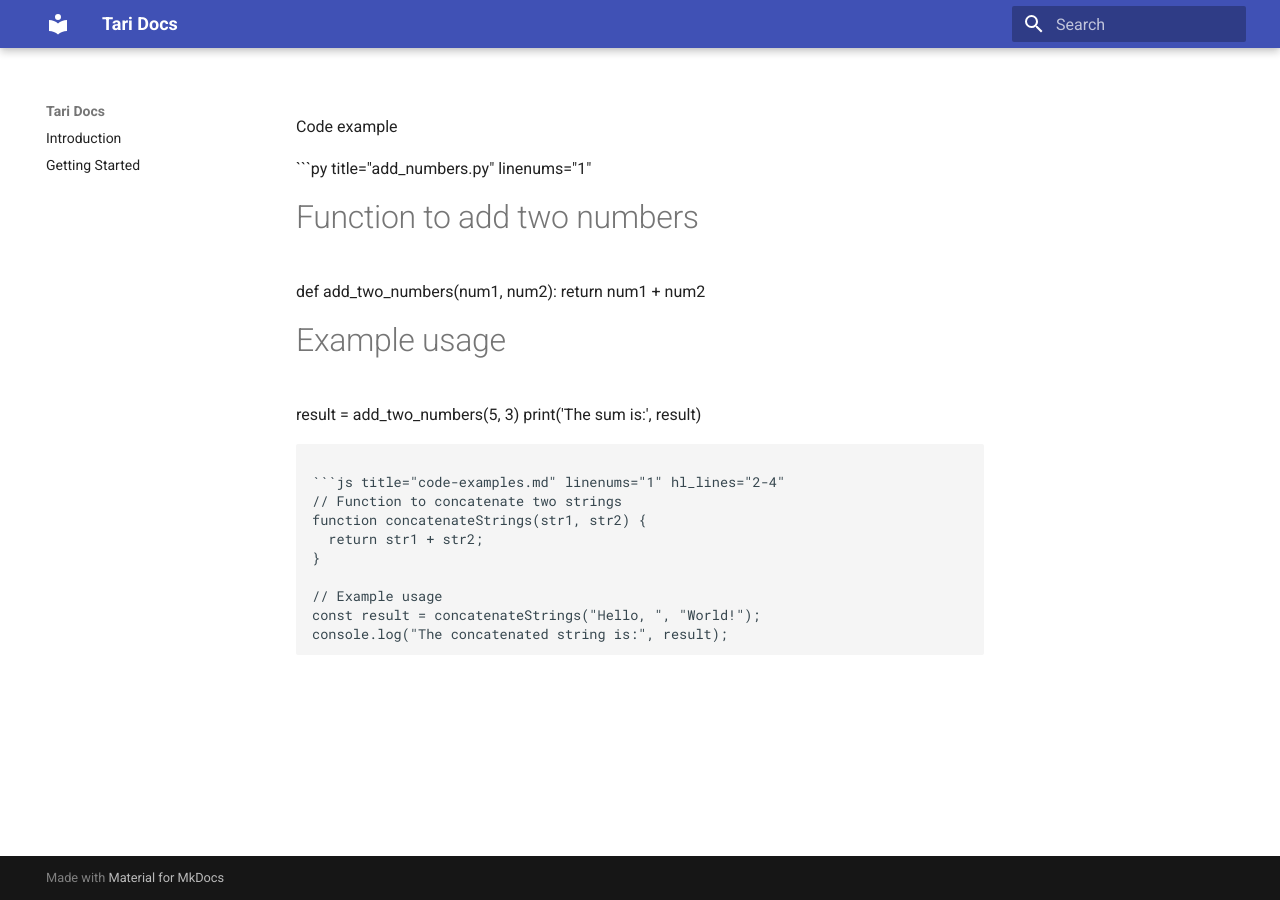
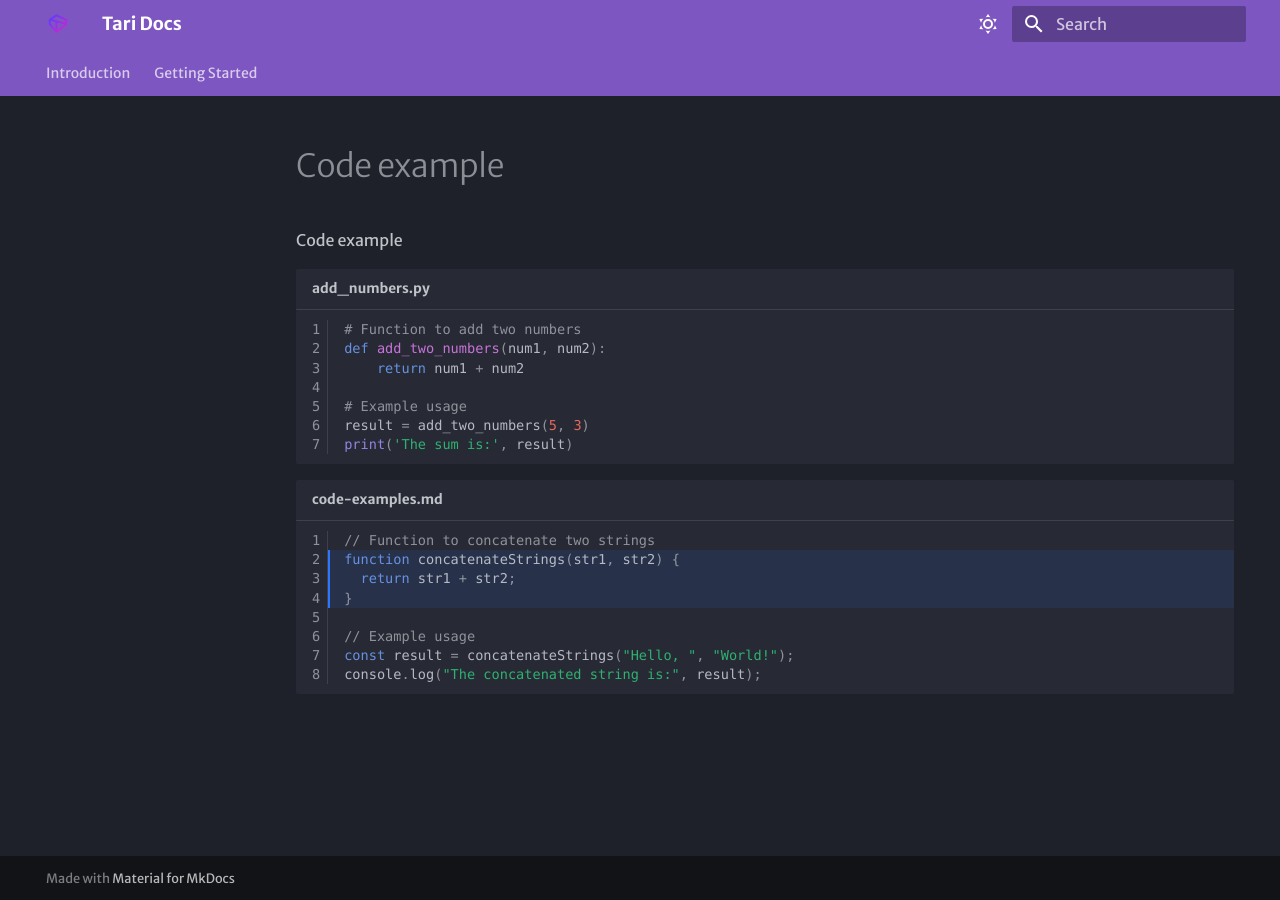
Before and after one commit to tari-project/doc-playground, an MkDocs documentation site: the page built from docs/code_example.md, in a window 1280 px wide. Built offline with MkDocs 1.6.1 and Material for MkDocs 9.7.7, drawn with Linux system fonts in a browser that asks for light colours; some web fonts are replaced.

Commit message:
Updated mkdocs yml, requirements.txt and readded venv folder.

```diff
--- a/mkdocs.yml
+++ b/mkdocs.yml
@@ -5,3 +5,55 @@ nav:
 
 theme:
   name: material
+  font:
+    text: Merriweather Sans
+    code: Red Hat Mono
+  logo: assets/images/node-icon.svg
+  favicon: assets/images/android-icon-192x192.png
+  features:
+    - navigation.footer
+    - content.tooltips
+    - navigation.tabs
+    - toc.integrate
+  palette:
+    # Dark Mode
+    - scheme: slate
+      toggle:
+        icon: material/weather-sunny
+        name: Dark mode
+      primary: deep purple
+      accent: green
+
+    # Light Mode
+    - scheme: default
+      toggle:
+        icon: material/weather-night
+        name: Light mode
+      primary: blue
+      accent: deep orange
+
+markdown_extensions:
+  - abbr
+  - attr_list
+  - pymdownx.emoji:
+      emoji_index: !!python/name:material.extensions.emoji.twemoji
+      emoji_generator: !!python/name:material.extensions.emoji.to_svg
+  - pymdownx.highlight:
+      anchor_linenums: true
+      line_spans: __span
+      pygments_lang_class: true
+  - pymdownx.inlinehilite
+  - pymdownx.snippets:
+      auto_append:
+      - includes/abbreviations.md
+  - pymdownx.superfences:
+      custom_fences:
+        - name: mermaid
+          class: mermaid
+          format: !!python/name:pymdownx.superfences.fence_code_format
+  - pymdownx.tabbed:
+      alternate_style: true
+  - admonition
+  - pymdownx.details
+  - pymdownx.tabbed:
+      alternate_style: true
--- a/requirements.txt
+++ b/requirements.txt
@@ -8,7 +8,7 @@ mkdocs-rtd-dropdown
 # Requirements for core
 jinja2~=3.0
 markdown~=3.2
-mkdocs~=1.6
+mkdocs~=1.5.3
 mkdocs-material-extensions~=1.3
 pygments~=2.16
 pymdown-extensions~=10.2
```
